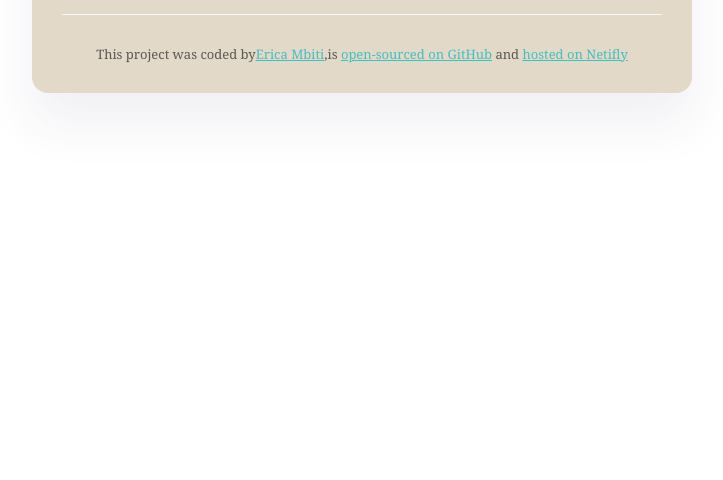
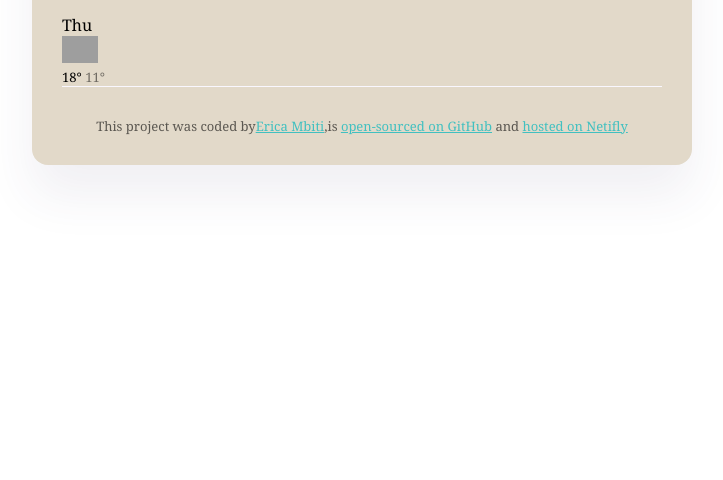
Before and after one commit to MatimbaErica/Weather-Forecast-App, a plain HTML site: page index.html in a window 1280 px wide. Shown: the part 320-800 px from the top of the page, without its empty margins (278-1001 px from the left). Drawn offline with nearby package versions, Linux system fonts and the light colour scheme; no server answers; grey boxes are pictures that could not be loaded; a web font is replaced by a local one.

Commit message:
Added Html and Css

```diff
--- a/index.html
+++ b/index.html
@@ -53,6 +53,23 @@
         </div>
       </main>
 
+      <div class="weather-forcast">
+        <div class="row">
+          <div class="col-2">
+            <div class="weather-forcast-date">Thu</div>
+            <img
+              src="https://cdn-icons-png.flaticon.com/256/2337/2337405.png"
+              alt=""
+              width="36"
+            />
+            <div class="weather-forecast-temperatures">
+              <span class="weather-forecast-temperature-max">18°</span>
+              <span class="weather-forecast-temperature-min">11°</span>
+            </div>
+          </div>
+        </div>
+      </div>
+
       <footer>
         This project was coded by<a
           href="https://github.com/MatimbaErica"
@@ -65,7 +82,7 @@
           >open-sourced on GitHub</a
         >
         and
-        <a href="https://weder-application.netlify.app/" target="_blank"
+        <a href="https  ://weder-application.netlify.app/" target="_blank"
           >hosted on Netifly</a
         >
       </footer>
--- a/src/style.css
+++ b/src/style.css
@@ -85,3 +85,20 @@ main {
 a {
   color: #41c0c0;
 }
+.weather-forecast {
+  margin-top: 20px;
+  text-align: center;
+  color: #000;
+}
+
+.weather-forecast-date {
+  font-size: 16px;
+  opacity: 0.5;
+}
+
+.weather-forecast-temperatures {
+  font-size: 13px;
+}
+.weather-forecast-temperature-min {
+  opacity: 0.5;
+}
```
